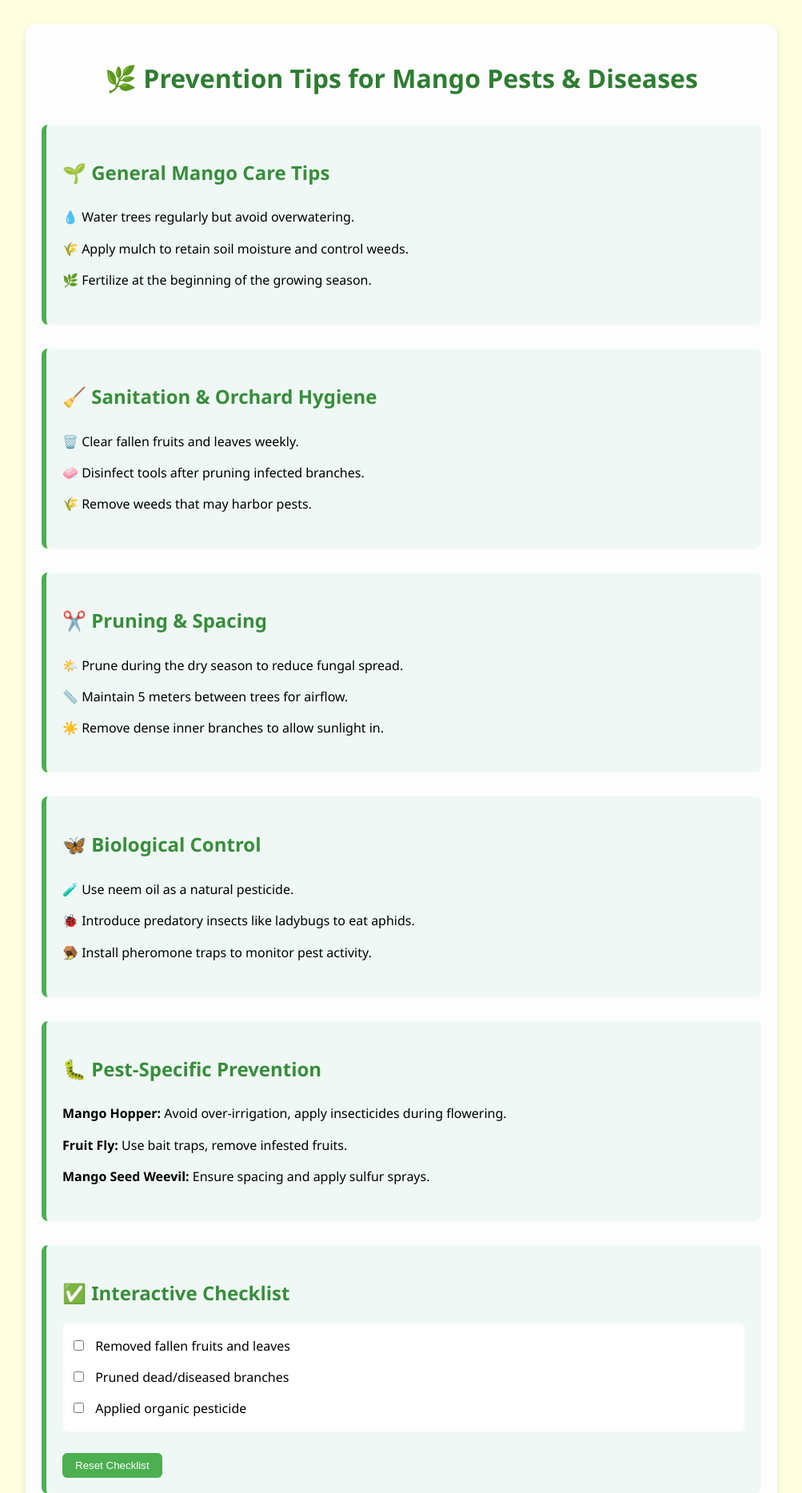
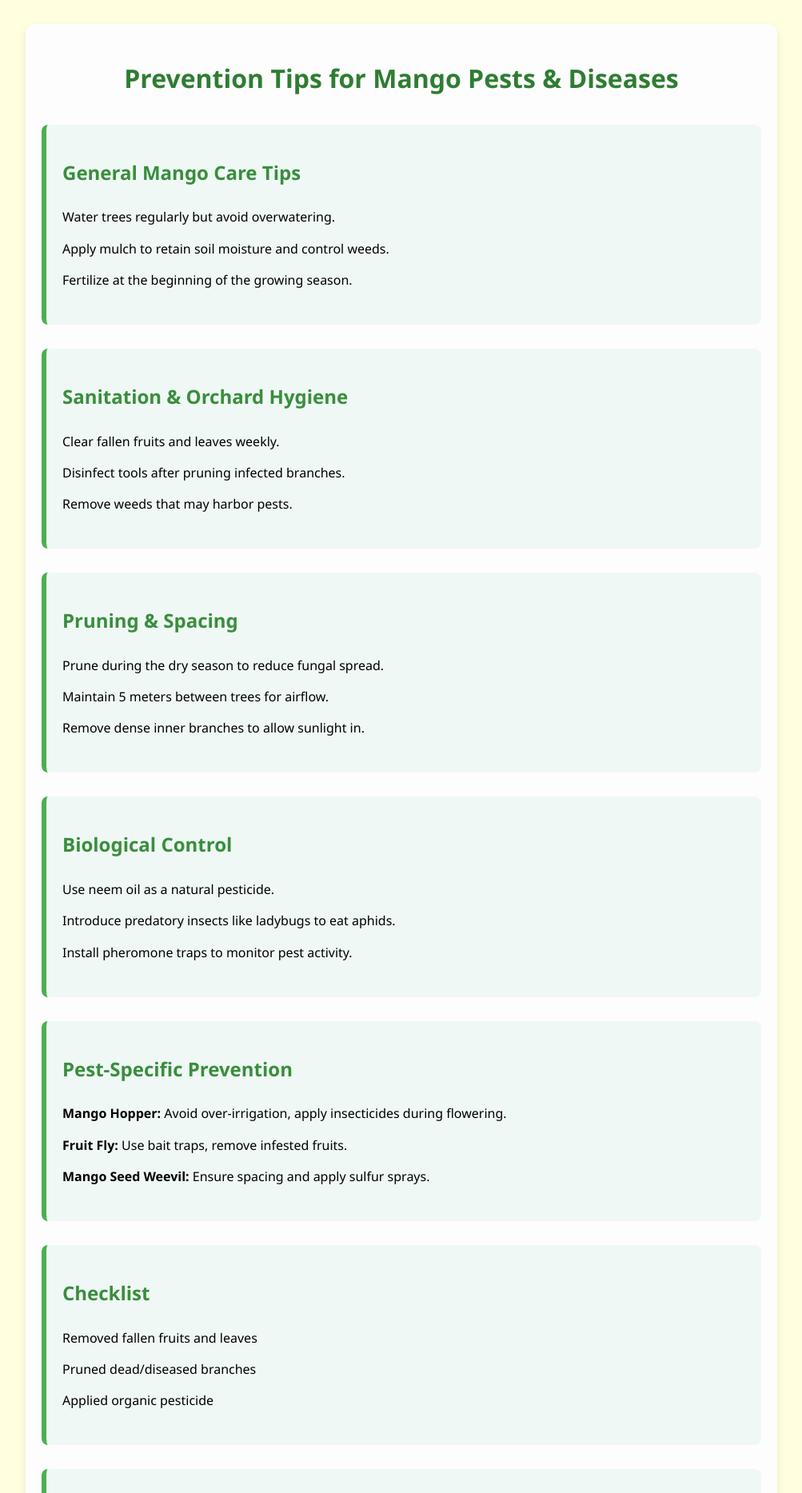
Before and after one commit to nazmulcdu/hit237_building_software, a Django app: page /preventive-tips/ in a window 1280 px wide. Shown: the part 98-1965 px from the top of the page at 80% size, without its empty margins (138-1141 px from the left). Run offline with Django 5.2, Linux system fonts and the light colour scheme.

Commit message:
Pushing changes

```diff
--- a/hit237_project/mango_proj/mango_pests/forms.py
+++ b/hit237_project/mango_proj/mango_pests/forms.py
@@ -11,7 +11,7 @@ class PestDetailsForm(forms.ModelForm):
     class Meta:
         model = PestReport
         fields = ['pest_name', 'date_of_observation', 'observation', 'severity_level',
-                  'affected_stage', 'affected_farm_area', 'symptoms', 'image']
+                  'affected_stage', 'affected_plant_number', 'symptoms', 'image']
         widgets = {
             'date_of_observation': forms.DateInput(attrs={'type': 'date'}),
         }
--- a/hit237_project/mango_proj/mango_pests/models.py
+++ b/hit237_project/mango_proj/mango_pests/models.py
@@ -38,7 +38,7 @@ class PestReport(models.Model):
     affected_stage = models.CharField(
         max_length=20,
         choices=[('Seedling','Seedling'), ('Vegetative','Vegetative'), ('Budding','Budding'),('Flowering','Flowering'), ('Fruiting','Fruiting'), ('Maturity','Maturity'), ('Harvest','Harvest')],default='Seedling')
-    affected_farm_area = models.CharField(max_length=150, default='')
+    affected_plant_number = models.CharField(max_length=150, default='')
     symptoms = models.CharField(max_length=250, default='')
     image = models.ImageField(upload_to='pests/images/', blank=True, null=True)  # Make image optional
     submitted_at = models.DateTimeField(auto_now_add=True)
--- a/hit237_project/mango_proj/mango_pests/templates/mango_pests/preventive_tips.html
+++ b/hit237_project/mango_proj/mango_pests/templates/mango_pests/preventive_tips.html
@@ -6,46 +6,46 @@
 <script src="{% static 'js/preventive_tips.js' %}" defer></script>
 
 <div class="tips-container">
-  <h1>🌿 Prevention Tips for Mango Pests & Diseases</h1>
+  <h1> Prevention Tips for Mango Pests & Diseases</h1>
 
   <section>
-    <h2>🌱 General Mango Care Tips</h2>
+    <h2> General Mango Care Tips</h2>
     <ul>
-      <li>💧 Water trees regularly but avoid overwatering.</li>
-      <li>🌾 Apply mulch to retain soil moisture and control weeds.</li>
-      <li>🌿 Fertilize at the beginning of the growing season.</li>
+      <li> Water trees regularly but avoid overwatering.</li>
+      <li> Apply mulch to retain soil moisture and control weeds.</li>
+      <li> Fertilize at the beginning of the growing season.</li>
     </ul>
   </section>
 
   <section>
-    <h2>🧹 Sanitation & Orchard Hygiene</h2>
+    <h2> Sanitation & Orchard Hygiene</h2>
     <ul>
-      <li>🗑️ Clear fallen fruits and leaves weekly.</li>
-      <li>🧼 Disinfect tools after pruning infected branches.</li>
-      <li>🌾 Remove weeds that may harbor pests.</li>
+      <li> Clear fallen fruits and leaves weekly.</li>
+      <li> Disinfect tools after pruning infected branches.</li>
+      <li> Remove weeds that may harbor pests.</li>
     </ul>
   </section>
 
   <section>
-    <h2>✂️ Pruning & Spacing</h2>
+    <h2> Pruning & Spacing</h2>
     <ul>
-      <li>🌤️ Prune during the dry season to reduce fungal spread.</li>
-      <li>📏 Maintain 5 meters between trees for airflow.</li>
-      <li>☀️ Remove dense inner branches to allow sunlight in.</li>
+      <li> Prune during the dry season to reduce fungal spread.</li>
+      <li> Maintain 5 meters between trees for airflow.</li>
+      <li> Remove dense inner branches to allow sunlight in.</li>
     </ul>
   </section>
 
   <section>
-    <h2>🦋 Biological Control</h2>
+    <h2> Biological Control</h2>
     <ul>
-      <li>🧪 Use neem oil as a natural pesticide.</li>
-      <li>🐞 Introduce predatory insects like ladybugs to eat aphids.</li>
-      <li>🪤 Install pheromone traps to monitor pest activity.</li>
+      <li> Use neem oil as a natural pesticide.</li>
+      <li> Introduce predatory insects like ladybugs to eat aphids.</li>
+      <li> Install pheromone traps to monitor pest activity.</li>
     </ul>
   </section>
 
   <section>
-    <h2>🐛 Pest-Specific Prevention</h2>
+    <h2> Pest-Specific Prevention</h2>
     <ul>
       <li><strong>Mango Hopper:</strong> Avoid over-irrigation, apply insecticides during flowering.</li>
       <li><strong>Fruit Fly:</strong> Use bait traps, remove infested fruits.</li>
@@ -54,14 +54,46 @@
   </section>
 
   <section class="checklist-section">
-    <h2>✅ Interactive Checklist</h2>
-    <ul id="checklist">
-      <li><input type="checkbox"> Removed fallen fruits and leaves</li>
-      <li><input type="checkbox"> Pruned dead/diseased branches</li>
-      <li><input type="checkbox"> Applied organic pesticide</li>
+  <h2>  Checklist</h2>
+  <ul>
+    <li> Removed fallen fruits and leaves</li>
+    <li> Pruned dead/diseased branches</li>
+    <li> Applied organic pesticide</li>
+  </ul>
+</section>
+  <section>
+    <h2> Seasonal Tips</h2>
+    <ul>
+      <li> Spring: Fertilize and prune trees.</li>
+      <li> Summer: Monitor for pests and diseases.</li>
+      <li> Autumn: Clean up fallen debris and prepare for winter.</li>
     </ul>
-    <button id="resetChecklist">Reset Checklist</button>
+</section>
+  <section>
+    <h2> Monitoring & Record Keeping</h2>
+    <ul>
+      <li> Keep a log of pest sightings and treatments.</li>
+      <li> Schedule regular inspections every 2 weeks.</li>
+      <li> Take photos of affected areas for future reference.</li>
+    </ul>
   </section>
+  <section>
+    <h2> Tools & Equipment</h2>
+    <ul>
+      <li> Pruning shears for trimming branches.</li>
+      <li> Sprayers for applying pesticides.</li>
+      <li> Rakes and brooms for cleaning debris.</li>
+    </ul>
+  </section>
+  <section>
+    <h2> Further Reading</h2>
+    <ul>
+      <li><a href="https://www.mango.org" target="_blank">Mango Industry Association</a></li>
+      <li><a href="https://www.agric.wa.gov.au/mangoes" target="_blank">Western Australia Mango Growers</a></li>
+      <li><a href="https://www.hort.purdue.edu/mango/" target="_blank">Purdue University Mango Research</a></li>
+    </ul>
+  </section>
+
 
   <section>
     <h2>🔗 External Resources</h2>
```
Also changed, not shown: hit237_project/mango_proj/db.sqlite3, hit237_project/mango_proj/mango_pests/migrations/0009_rename_affected_farm_area_pestreport_affected_plant_number.py (added).
